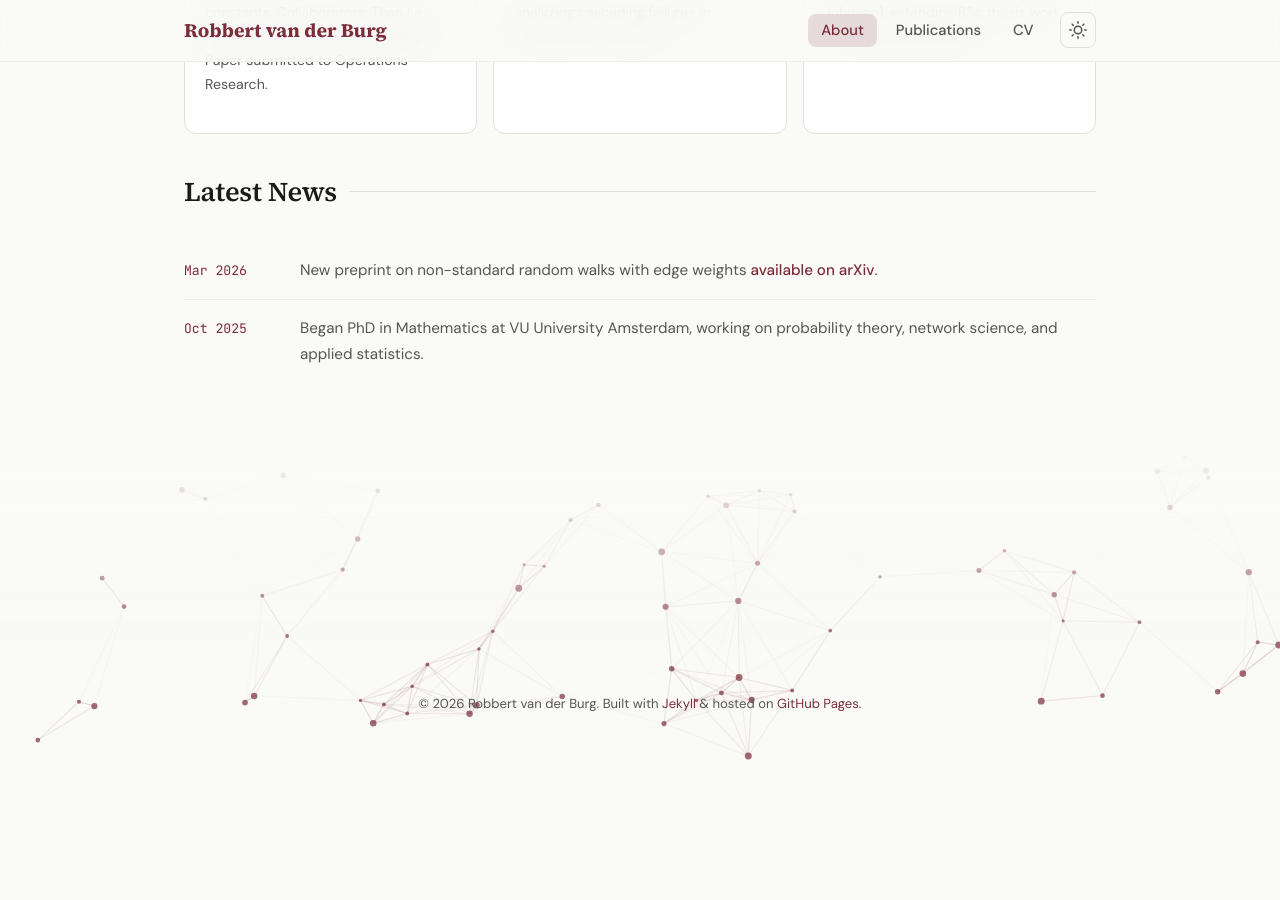
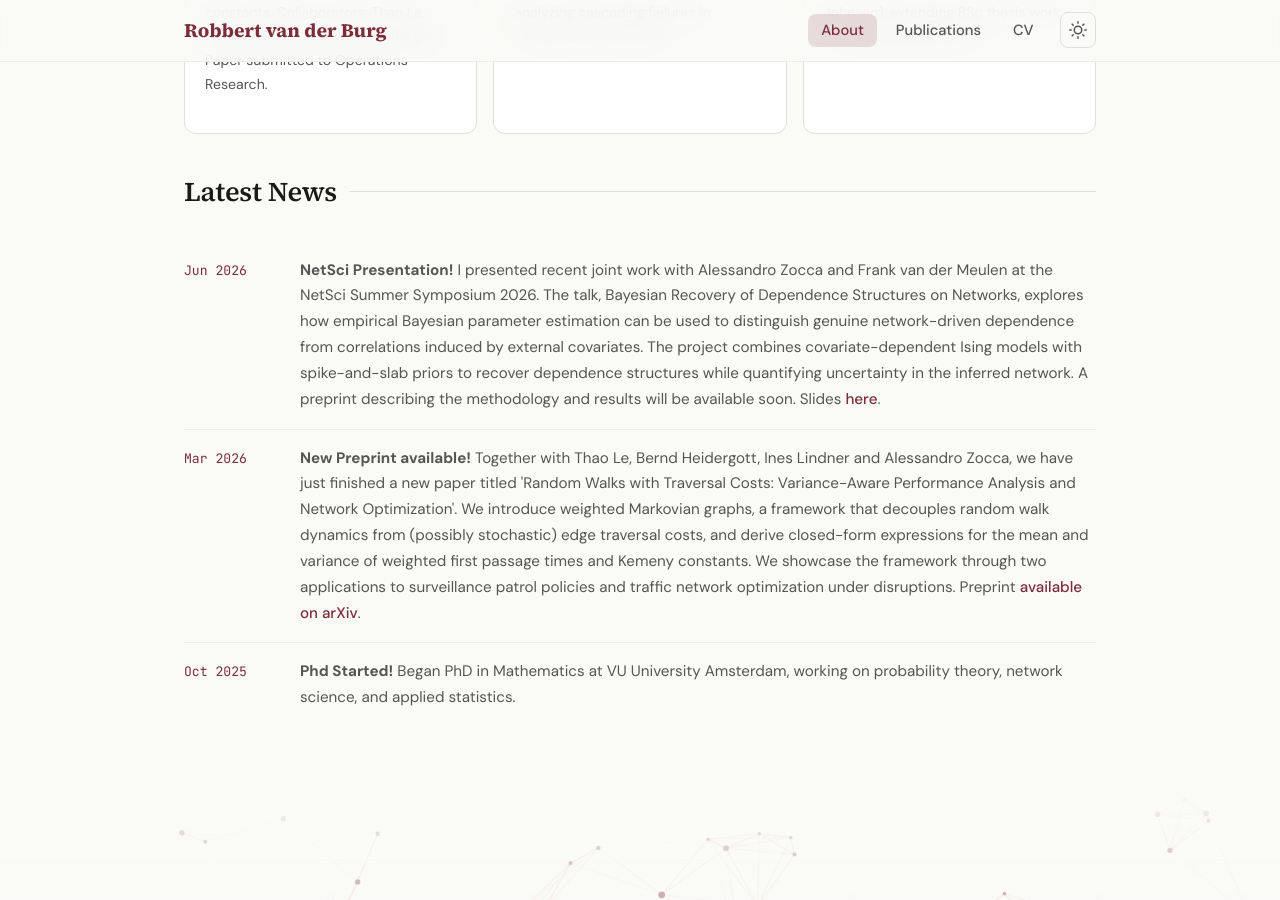
Before and after one commit to robbertvanderburg/robbertvanderburg.github.io, a Jekyll site: the page built from index.html, in a window 1280 px wide and 900 px high, scrolled down 1337 px. Built offline with Jekyll 4.4.1, drawn with Linux system fonts in a browser that asks for light colours; before the commit the page ends 2100 px from its top, so only the background shows below that.

Commit message:
Added NetSci news + Slides

```diff
--- a/_data/news.yml
+++ b/_data/news.yml
@@ -3,8 +3,11 @@
 #   - date: YYYY-MM-DD
 #     text: "Your news text. You can use <a href='...'>links</a> in HTML."
 
+- date: 2026-06-24
+  text: "<b>NetSci Presentation!</b> I presented recent joint work with Alessandro Zocca and Frank van der Meulen at the NetSci Summer Symposium 2026. The talk, Bayesian Recovery of Dependence Structures on Networks, explores how empirical Bayesian parameter estimation can be used to distinguish genuine network-driven dependence from correlations induced by external covariates. The project combines covariate-dependent Ising models with spike-and-slab priors to recover dependence structures while quantifying uncertainty in the inferred network. A preprint describing the methodology and results will be available soon. Slides <a href='NetSci_Presentation_fin.pdf' download='NetSci_Robbert'>here</a>."
+
 - date: 2026-03-30
-  text: "New preprint on non-standard random walks with edge weights <a href='https://doi.org/10.48550/arXiv.2603.26414'>available on arXiv</a>."
+  text: "<b>New Preprint available!</b> Together with Thao Le, Bernd Heidergott, Ines Lindner and Alessandro Zocca, we have just finished a new paper titled 'Random Walks with Traversal Costs: Variance-Aware Performance Analysis and Network Optimization'. We introduce weighted Markovian graphs, a framework that decouples random walk dynamics from (possibly stochastic) edge traversal costs, and derive closed-form expressions for the mean and variance of weighted first passage times and Kemeny constants. We showcase the framework through two applications to surveillance patrol policies and traffic network optimization under disruptions. Preprint <a href='https://doi.org/10.48550/arXiv.2603.26414'>available on arXiv</a>."
 
 - date: 2025-10-01
-  text: "Began PhD in Mathematics at VU University Amsterdam, working on probability theory, network science, and applied statistics."
+  text: "<b>Phd Started!</b> Began PhD in Mathematics at VU University Amsterdam, working on probability theory, network science, and applied statistics."
```
Also changed, not shown: 1 other file.
